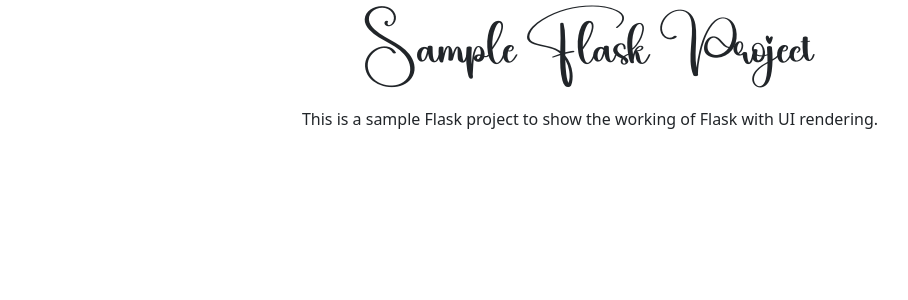
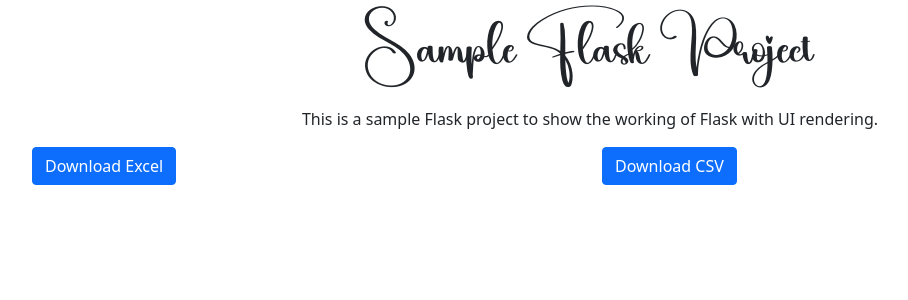
Before and after one commit to sandipto-sanyal/sample_flask_project, a Flask app: page / in a window 1280 px wide. Shown: the top 300 px of the page, without its empty margins (50-958 px from the left). Run offline with Flask 3, Linux system fonts and the light colour scheme; some libraries are stand-ins or nearby versions.

Commit message:
download excel and csv

```diff
--- /dev/null
+++ b/static/js/custom_js.js
@@ -0,0 +1,32 @@
+function downloadExcel() {
+    const data = [
+        ['col1','col2', 'col3'],
+        [1,2, 'a'],
+        [3,4, 'b']
+    ]
+    // Create a new Excel workbook
+    const workbook = XLSX.utils.book_new();
+    // Convert data to a worksheet
+    const worksheet = XLSX.utils.aoa_to_sheet(data);
+    // Add worksheet to the workbook
+    XLSX.utils.book_append_sheet(workbook, worksheet, 'Sheet1');
+    // Generate Excel file as a Blob
+    const excelBlob = XLSX.write(workbook, { bookType: 'xlsx', type: 'array' });
+    // Create and click download link.
+    const a = document.createElement('a');
+    a.href = URL.createObjectURL(new Blob([excelBlob], { type: 'application/octet-stream' }));
+    a.download = 'file.xlsx';
+    a.click();
+    // remove the element
+    a.remove();
+}
+
+function downloadCSV() {
+    const data = "Name,Age,Location\nJohn,25,New York\nJane,30,San Francisco\nAlex,22,Los Angeles";
+    const blob = new Blob([data], {type: 'text/csv'});
+    const fileName = 'data.csv';
+    const a = document.createElement('a');
+    a.href = window.URL.createObjectURL(blob);
+    a.download = fileName;
+    a.click();
+}
--- /dev/null
+++ b/static/js/package.json
@@ -0,0 +1,5 @@
+{
+  "dependencies": {
+    "xlsx": "^0.18.5"
+  }
+}
--- a/templates/home.html
+++ b/templates/home.html
@@ -15,6 +15,8 @@
         crossorigin="anonymous"></script>
     <!-- Custom CSS -->
     <link href="{{url_for('static', filename='css/custom_css.css')}}" rel="stylesheet">
+    <!-- XLSX library -->
+    <script lang="javascript" src="{{url_for('static', filename='js/node_modules/xlsx/dist/xlsx.full.min.js')}}"></script>
     <!-- Custom JS -->
     <script src="{{url_for('static', filename='js/custom_js.js')}}"></script>
 
@@ -27,6 +29,16 @@
     <div style="margin-top: 2%; align-items: center; width:100vw; justify-content: center; display: flex;">
         <p>This is a sample Flask project to show the working of Flask with UI rendering.</p>
     </div>
+    <div class="container">
+        <div class="row">
+            <div class="col">
+                <button type="button" class="btn btn btn-primary" onclick="downloadExcel()">Download Excel</button>
+            </div>
+            <div class="col">
+                <button type="button" class="btn btn btn-primary" onclick="downloadCSV()">Download CSV</button>
+            </div>
+        </div>
+    </div>
 </body>
 
 </html>
```
Also changed, not shown: static/js/package-lock.json (added).
